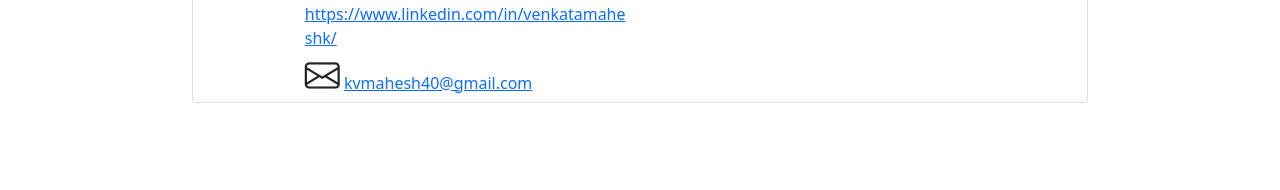
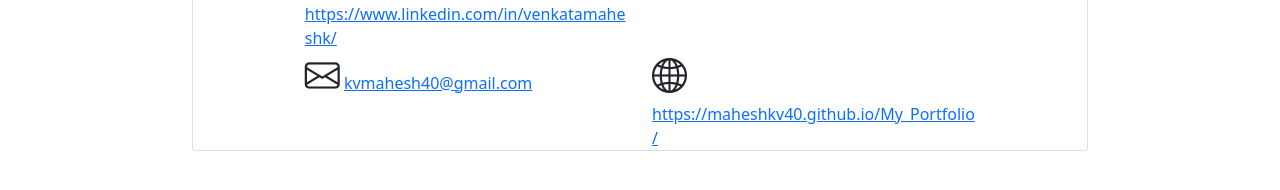
Before and after one commit to maheshkv40/My_Portfolio, a plain HTML site: page contact.html in a window 1280 px wide. Shown: the part 542-732 px from the top of the page. Drawn offline with nearby package versions, Linux system fonts and the light colour scheme.

Commit message:
added more contact details

```diff
--- a/contact.html
+++ b/contact.html
@@ -72,8 +72,12 @@
          <a href="#">kvmahesh40@gmail.com</a>
         </div>
 
+        <div class="col-6">
 
-       </div>
+          <i class="bi bi-globe2" style="font-size: 35px;"></i>
+         <a href="#">https://maheshkv40.github.io/My_Portfolio/</a>
+        </div>
+         </div>
 
       </div>
       </div>
```
